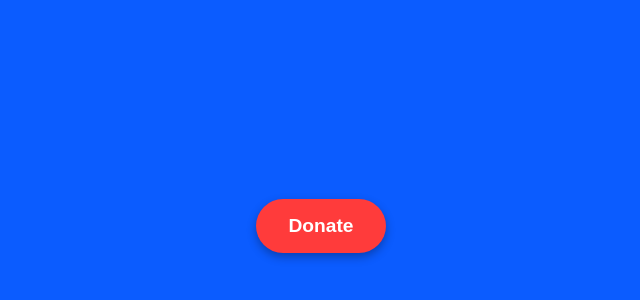
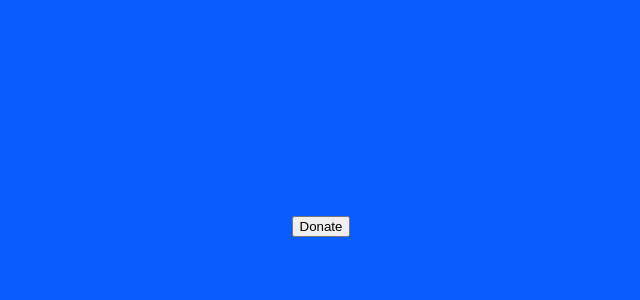
Before and after one commit to makos000/background_website, a plain HTML site: page index.html in a window 1280 px wide. Shown: the part 174-474 px from the top of the page, without its empty margins (319-959 px from the left). Drawn offline with Linux system fonts and the light colour scheme.

Commit message:
Update index.html

```diff
--- a/index.html
+++ b/index.html
@@ -3,7 +3,7 @@
   <head>
     <meta charset="utf-8" />
     <meta name="viewport" content="width=device-width, initial-scale=1" />
-    <title>Donate</title>
+    <title>RED vs BLUE</title>
     <style>
       html, body {
         height: 100%;
@@ -17,27 +17,6 @@
         background: #0b5cff; /* Blue background */
       }
 
-      button {
-        padding: 16px 32px;
-        font-size: 1.2rem;
-        font-weight: bold;
-        color: white;
-        background-color: #ff3b3b;
-        border: none;
-        border-radius: 999px;
-        cursor: pointer;
-        box-shadow: 0 4px 10px rgba(0, 0, 0, 0.3);
-        transition: background-color 0.3s, transform 0.2s;
-      }
-
-      button:hover {
-        background-color: #ff5959;
-        transform: scale(1.05);
-      }
-
-      button:active {
-        transform: scale(0.98);
-      }
     </style>
   </head>
   <body>
```
